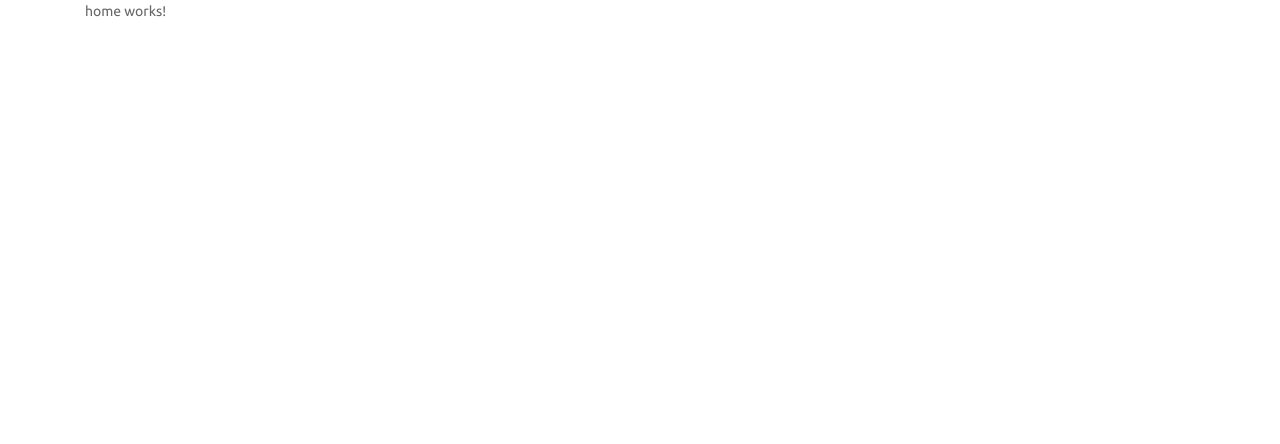
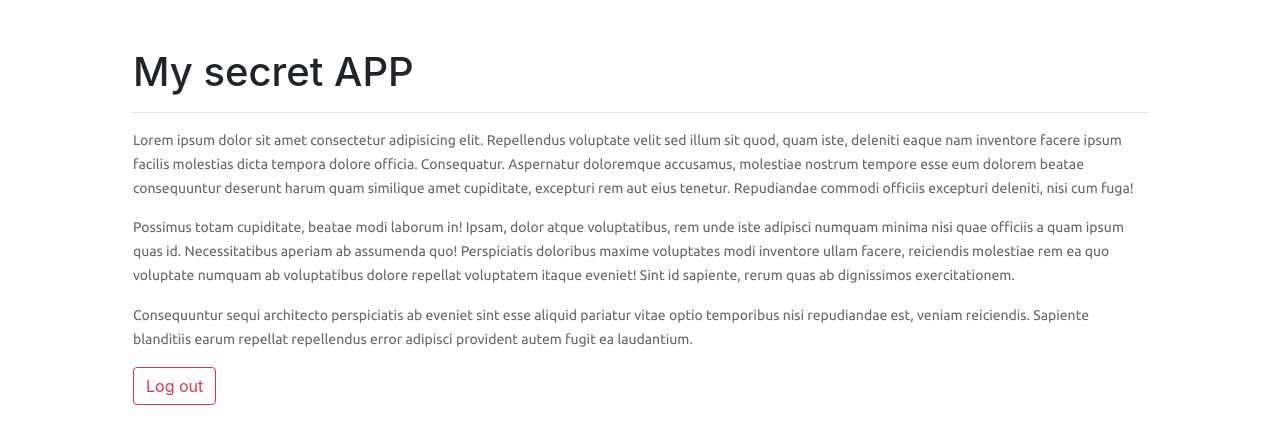
Before and after one commit to alexcamachogz/angular-auth-firebase, an Angular app: page /home in a window 1280 px wide. Shown: the top 444 px of the page. Built offline with nearby package versions, Linux system fonts and the light colour scheme; sample sign-in values are in the browser's storage.

Commit message:
Login and logout completed

```diff
--- a/src/app/app-routing.module.ts
+++ b/src/app/app-routing.module.ts
@@ -1,12 +1,13 @@
 import { NgModule } from '@angular/core'
-import { Routes, RouterModule } from '@angular/router'
+import { Routes, RouterModule, CanActivate } from '@angular/router'
 
 import { HomeComponent } from './pages/home/home.component'
 import { RegistroComponent } from './pages/registro/registro.component'
 import { LoginComponent } from './pages/login/login.component'
+import { AuthGuard } from './guards/auth.guard'
 
 const routes: Routes = [
-  { path: 'home', component: HomeComponent },
+  { path: 'home', component: HomeComponent, canActivate: [AuthGuard] },
   { path: 'registro', component: RegistroComponent },
   { path: 'login', component: LoginComponent },
   { path: '**', redirectTo: 'registro' }
--- /dev/null
+++ b/src/app/guards/auth.guard.ts
@@ -0,0 +1,19 @@
+import { Injectable } from '@angular/core'
+import { CanActivate, Router } from '@angular/router'
+import { AuthService } from '../services/auth.service'
+
+@Injectable({
+  providedIn: 'root'
+})
+export class AuthGuard implements CanActivate {
+  constructor(private auth: AuthService, private router: Router) {}
+
+  canActivate(): boolean {
+    if (this.auth.isAuth()) {
+      return true
+    } else {
+      this.router.navigateByUrl('/login')
+      return false
+    }
+  }
+}
--- a/src/app/pages/home/home.component.html
+++ b/src/app/pages/home/home.component.html
@@ -1,3 +1,26 @@
-<p>
-  home works!
-</p>
+<div class="m-5">
+  <h1>My secret APP</h1>
+
+  <hr>
+
+  <p>
+    Lorem ipsum dolor sit amet consectetur adipisicing elit. Repellendus voluptate velit sed illum sit quod, quam iste,
+    deleniti eaque nam inventore facere ipsum facilis molestias dicta tempora dolore officia. Consequatur.
+    Aspernatur doloremque accusamus, molestiae nostrum tempore esse eum dolorem beatae consequuntur deserunt harum quam
+    similique amet cupiditate, excepturi rem aut eius tenetur. Repudiandae commodi officiis excepturi deleniti, nisi cum
+    fuga!
+  </p>
+  <p>
+    Possimus totam cupiditate, beatae modi laborum in! Ipsam, dolor atque voluptatibus, rem unde iste adipisci numquam
+    minima nisi quae officiis a quam ipsum quas id. Necessitatibus aperiam ab assumenda quo!
+    Perspiciatis doloribus maxime voluptates modi inventore ullam facere, reiciendis molestiae rem ea quo voluptate
+    numquam ab voluptatibus dolore repellat voluptatem itaque eveniet! Sint id sapiente, rerum quas ab dignissimos
+    exercitationem.
+  </p>
+  <p>
+    Consequuntur sequi architecto perspiciatis ab eveniet sint esse aliquid pariatur vitae optio temporibus nisi
+    repudiandae est, veniam reiciendis. Sapiente blanditiis earum repellat repellendus error adipisci provident autem
+    fugit ea laudantium.
+  </p>
+  <button class="btn btn-outline-danger" (click)="out()">Log out</button>
+</div>
--- a/src/app/pages/home/home.component.ts
+++ b/src/app/pages/home/home.component.ts
@@ -1,12 +1,17 @@
-import { Component, OnInit } from '@angular/core'
+import { Component } from '@angular/core'
+import { AuthService } from 'src/app/services/auth.service'
+import { Router } from '@angular/router'
 
 @Component({
   selector: 'app-home',
   templateUrl: './home.component.html',
   styleUrls: ['./home.component.css']
 })
-export class HomeComponent implements OnInit {
-  constructor() {}
+export class HomeComponent {
+  constructor(private auth: AuthService, private router: Router) {}
 
-  ngOnInit() {}
+  out() {
+    this.auth.logout()
+    this.router.navigateByUrl('/login')
+  }
 }
--- a/src/app/services/auth.service.ts
+++ b/src/app/services/auth.service.ts
@@ -16,7 +16,9 @@ export class AuthService {
     this.readToken()
   }
 
-  // logout() {}
+  logout() {
+    localStorage.removeItem('token')
+  }
 
   login(user: UserModel) {
     const authData = {
@@ -66,4 +68,8 @@ export class AuthService {
 
     return this.userToken
   }
+
+  isAuth(): boolean {
+    return this.userToken.length > 2
+  }
 }
```
